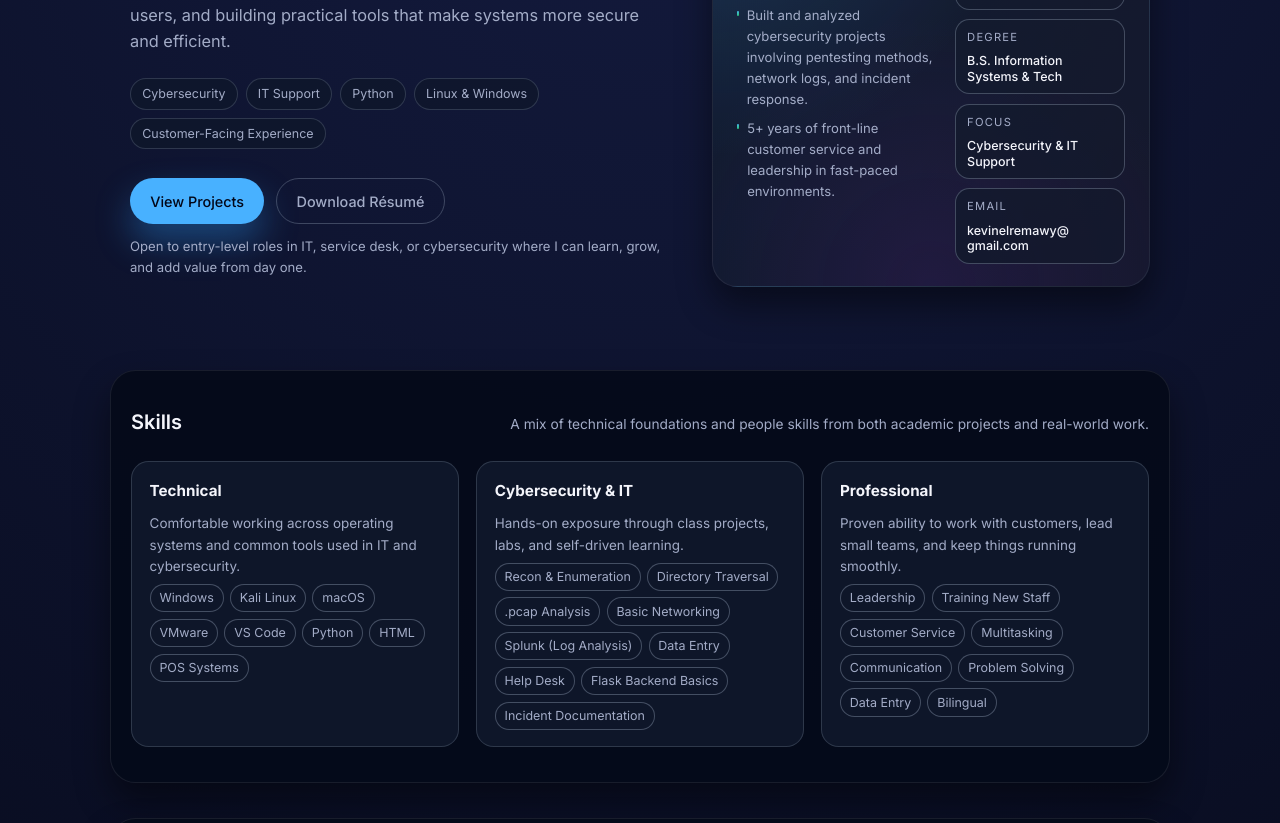
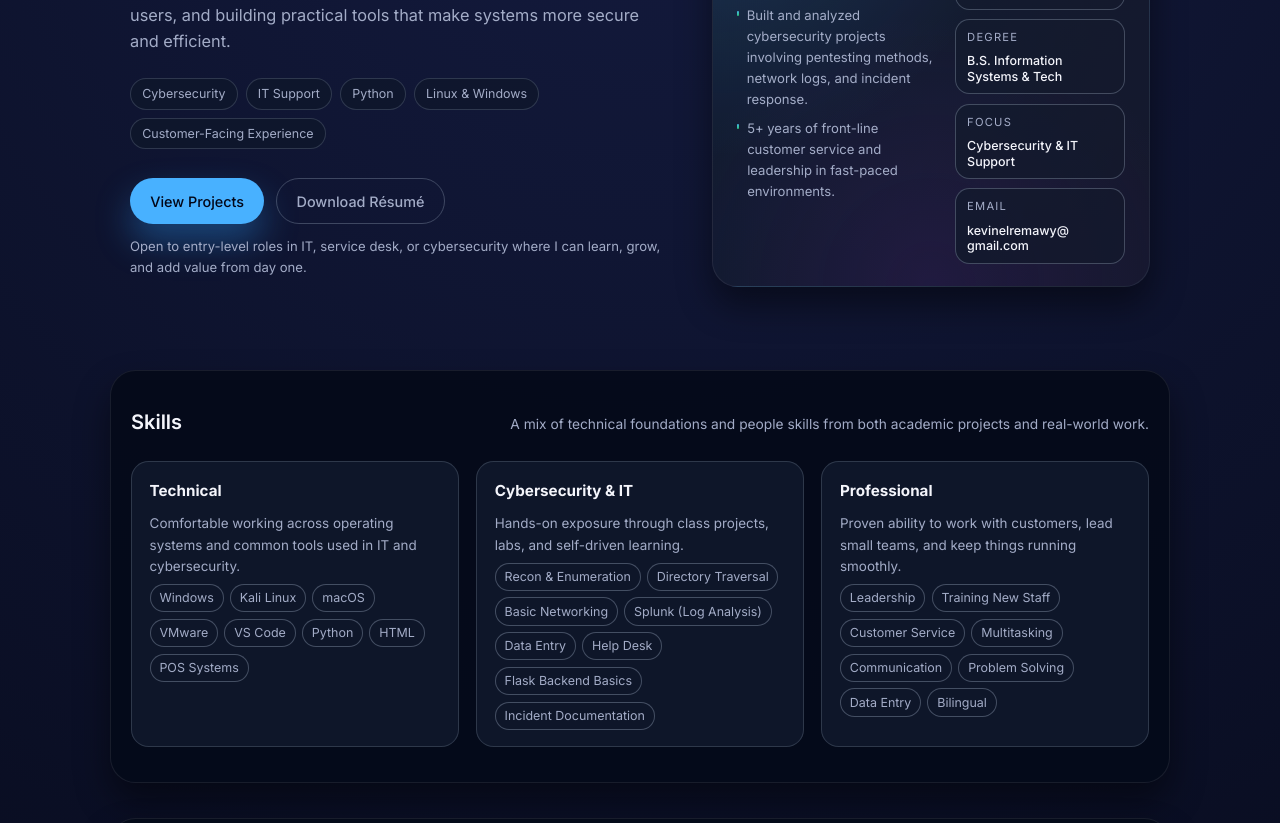
Before and after one commit to kevinelremawy/kevinelremawy.github.io, a plain HTML site: page index.html in a window 1280 px wide. Shown: the part 259-1082 px from the top of the page. Drawn offline with Linux system fonts and the light colour scheme.

Commit message:
Update index.html

```diff
--- a/index.html
+++ b/index.html
@@ -849,7 +849,6 @@
             <div class="pill-row">
               <span class="pill">Recon &amp; Enumeration</span>
               <span class="pill">Directory Traversal</span>
-              <span class="pill">.pcap Analysis</span>
               <span class="pill">Basic Networking</span>
               <span class="pill">Splunk (Log Analysis)</span>
               <span class="pill">Data Entry</span>
```
